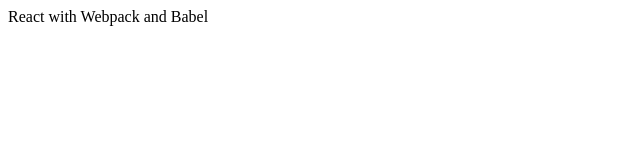
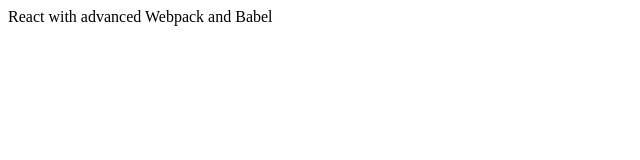
Before and after one commit to tkfeng/rwtut, a React app: page / in a window 1280 px wide. Shown: the top 160 px of the page, without its empty margins (0-640 px from the left). Built offline with nearby package versions, Linux system fonts and the light colour scheme.

Commit message:
Update npm run test-build script and README

```diff
--- a/package.json
+++ b/package.json
@@ -7,7 +7,8 @@
   "scripts": {
     "start": "webpack-dev-server --config ./webpack.config.js --mode development",
     "build": "webpack --config ./webpack.config.js --mode production",
-    "testBuild": "http-server dist",
+    "clean": "rimraf ./dist && mkdir dist",
+    "test-build": "npm run build && http-server dist",
     "test": "echo \"Error: no test specified\" && exit 1"
   },
   "author": "TK Feng <tk.feng@gmail.com>",
--- a/src/index.js
+++ b/src/index.js
@@ -3,7 +3,7 @@ import ReactDOM from 'react-dom';
 
 import App from './App';
 
-const title = 'React with Webpack and Babel';
+const title = 'React with advanced Webpack and Babel';
 
 ReactDOM.render(
     <App title={title} />,
```
Also changed, not shown: 1 other file (tests, documents, lock files or other folders).
